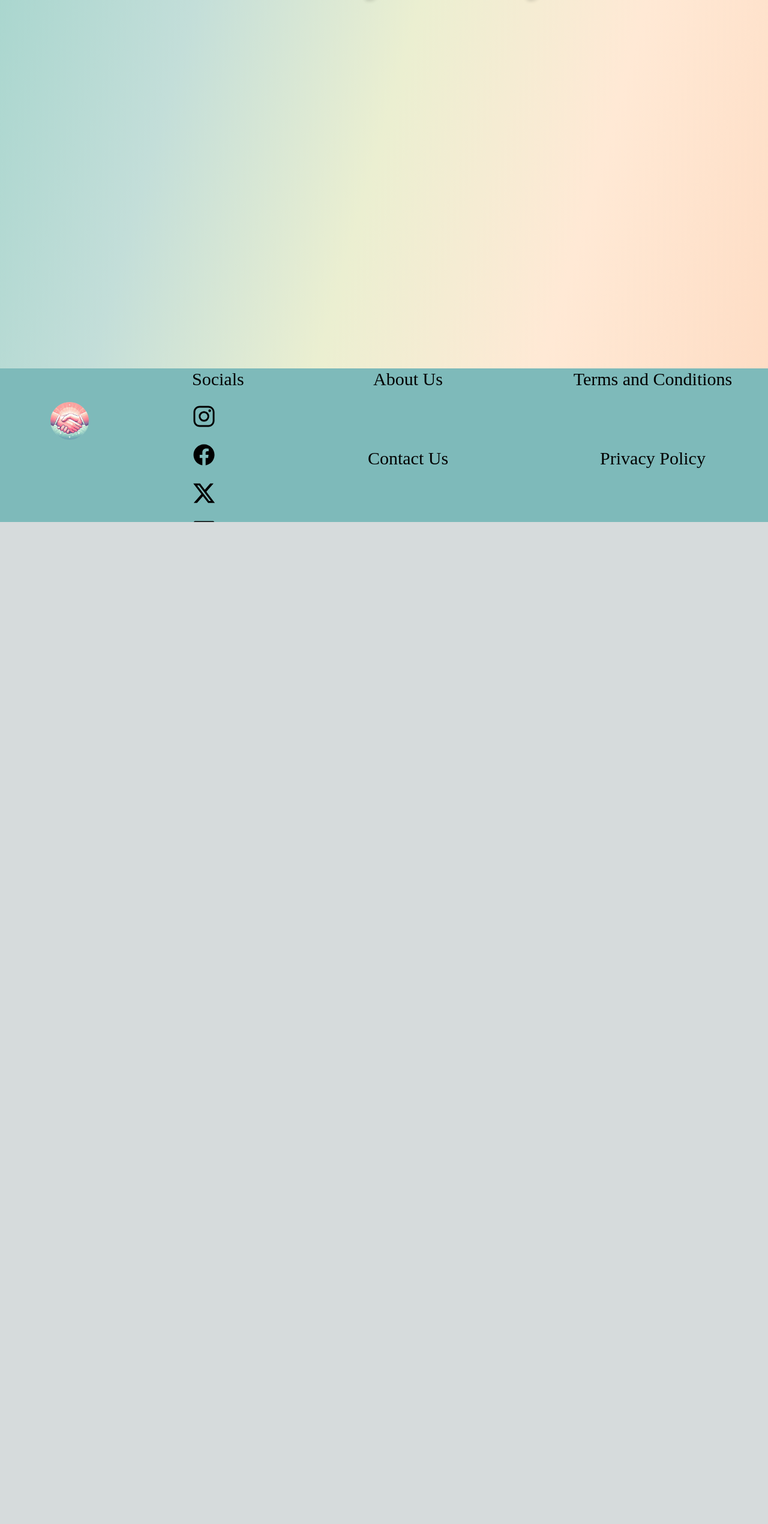
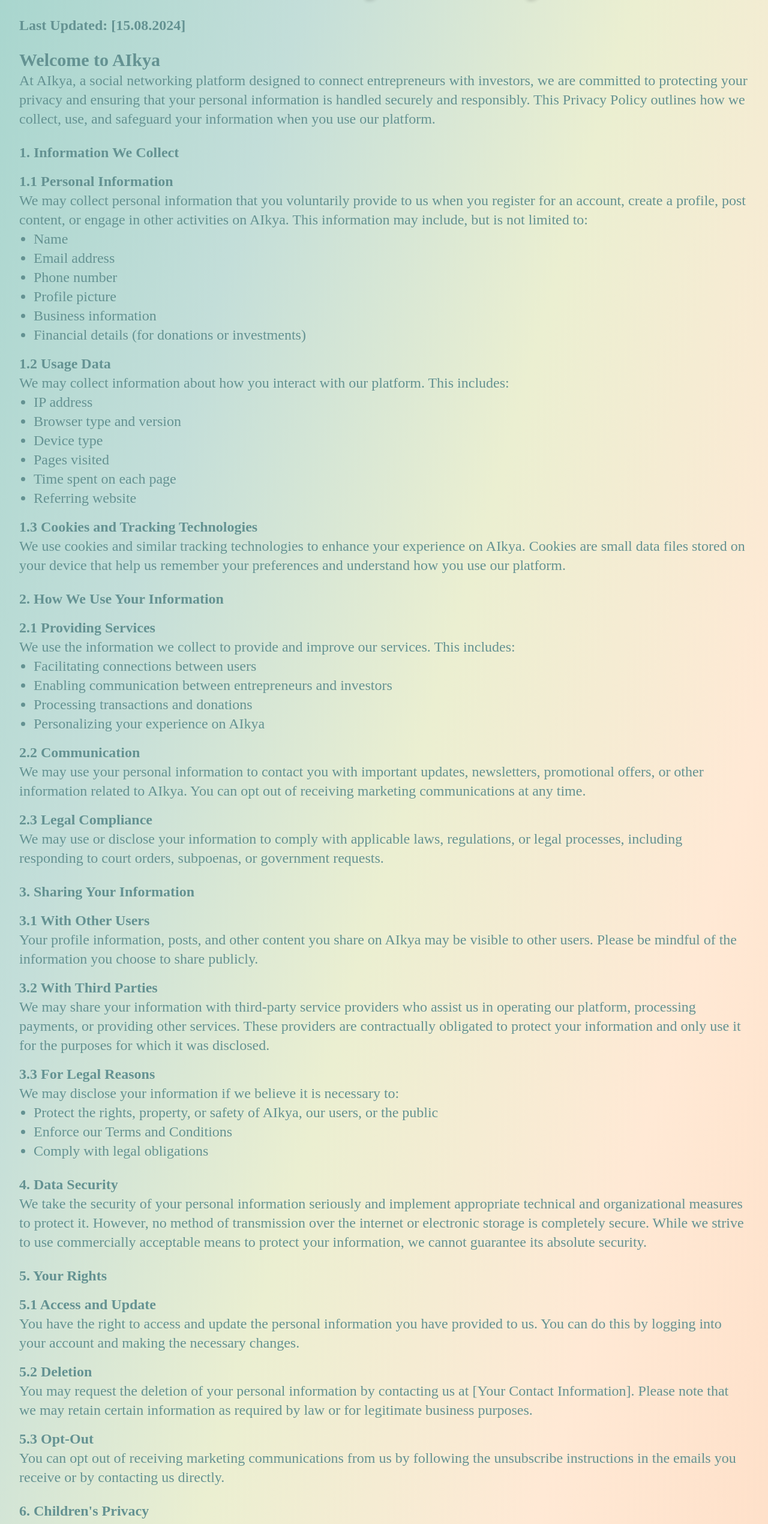
Before and after one commit to Priyosmita/AIkya, a Next.js app: page /pages/privacypolicy in a window 1280 px wide. Shown: the part 250-2790 px from the top of the page at 60% size. Before the commit the page ends 1120 px from the top, so only its background shows below. Built offline with nearby package versions, Linux system fonts and the light colour scheme; no server answers; a web font is replaced by a local one.

Commit message:
privacy policy styling

```diff
--- a/app/pages/privacypolicy/page.tsx
+++ b/app/pages/privacypolicy/page.tsx
@@ -19,6 +19,134 @@
                 <div className={`flex justify-center text-8xl text-white pt-12 text-shadow-md ${mounted ? 'cursor-default' : ''}`}>
                     Privacy Policy
                 </div>
+                <div className='mt-8 max-w-7xl text-[#649292] text-2xl'>
+                    <p><strong>Last Updated: [15.08.2024]</strong></p>
+
+                    <h2 className='text-3xl font-bold mt-6'>Welcome to AIkya</h2>
+                    <p>
+                        At AIkya, a social networking platform designed to connect entrepreneurs with investors, we are committed to protecting your privacy and ensuring that your personal information is handled securely and responsibly. This Privacy Policy outlines how we collect, use, and safeguard your information when you use our platform.
+                    </p>
+
+                    <h3 className='text-2xl font-semibold mt-6'>1. Information We Collect</h3>
+
+                    <h4 className='text-2xl font-semibold mt-4'>1.1 Personal Information</h4>
+                    <p>
+                        We may collect personal information that you voluntarily provide to us when you register for an account, create a profile, post content, or engage in other activities on AIkya. This information may include, but is not limited to:
+                    </p>
+                    <ul className='list-disc ml-6 text-2xl'>
+                        <li>Name</li>
+                        <li>Email address</li>
+                        <li>Phone number</li>
+                        <li>Profile picture</li>
+                        <li>Business information</li>
+                        <li>Financial details (for donations or investments)</li>
+                    </ul>
+
+                    <h4 className='text-2xl font-semibold mt-4'>1.2 Usage Data</h4>
+                    <p>
+                        We may collect information about how you interact with our platform. This includes:
+                    </p>
+                    <ul className='list-disc ml-6 text-2xl'>
+                        <li>IP address</li>
+                        <li>Browser type and version</li>
+                        <li>Device type</li>
+                        <li>Pages visited</li>
+                        <li>Time spent on each page</li>
+                        <li>Referring website</li>
+                    </ul>
+
+                    <h4 className='text-2xl font-semibold mt-4'>1.3 Cookies and Tracking Technologies</h4>
+                    <p>
+                        We use cookies and similar tracking technologies to enhance your experience on AIkya. Cookies are small data files stored on your device that help us remember your preferences and understand how you use our platform.
+                    </p>
+
+                    <h3 className='text-2xl font-semibold mt-6'>2. How We Use Your Information</h3>
+
+                    <h4 className='text-2xl font-semibold mt-4'>2.1 Providing Services</h4>
+                    <p>
+                        We use the information we collect to provide and improve our services. This includes:
+                    </p>
+                    <ul className='text-2xl list-disc ml-6'>
+                        <li>Facilitating connections between users</li>
+                        <li>Enabling communication between entrepreneurs and investors</li>
+                        <li>Processing transactions and donations</li>
+                        <li>Personalizing your experience on AIkya</li>
+                    </ul>
+
+                    <h4 className='text-2xl font-semibold mt-4'>2.2 Communication</h4>
+                    <p>
+                        We may use your personal information to contact you with important updates, newsletters, promotional offers, or other information related to AIkya. You can opt out of receiving marketing communications at any time.
+                    </p>
+
+                    <h4 className='text-2xl font-semibold mt-4'>2.3 Legal Compliance</h4>
+                    <p>
+                        We may use or disclose your information to comply with applicable laws, regulations, or legal processes, including responding to court orders, subpoenas, or government requests.
+                    </p>
+
+                    <h3 className='text-2xl font-semibold mt-6'>3. Sharing Your Information</h3>
+
+                    <h4 className='text-2xl font-semibold mt-4'>3.1 With Other Users</h4>
+                    <p>
+                        Your profile information, posts, and other content you share on AIkya may be visible to other users. Please be mindful of the information you choose to share publicly.
+                    </p>
+
+                    <h4 className='text-2xl font-semibold mt-4'>3.2 With Third Parties</h4>
+                    <p>
+                        We may share your information with third-party service providers who assist us in operating our platform, processing payments, or providing other services. These providers are contractually obligated to protect your information and only use it for the purposes for which it was disclosed.
+                    </p>
+
+                    <h4 className='text-2xl font-semibold mt-4'>3.3 For Legal Reasons</h4>
+                    <p>
+                        We may disclose your information if we believe it is necessary to:
+                    </p>
+                    <ul className='text-2xl list-disc ml-6'>
+                        <li>Protect the rights, property, or safety of AIkya, our users, or the public</li>
+                        <li>Enforce our Terms and Conditions</li>
+                        <li>Comply with legal obligations</li>
+                    </ul>
+
+                    <h3 className='text-2xl font-semibold mt-6'>4. Data Security</h3>
+                    <p>
+                        We take the security of your personal information seriously and implement appropriate technical and organizational measures to protect it. However, no method of transmission over the internet or electronic storage is completely secure. While we strive to use commercially acceptable means to protect your information, we cannot guarantee its absolute security.
+                    </p>
+
+                    <h3 className='text-2xl font-semibold mt-6'>5. Your Rights</h3>
+
+                    <h4 className='text-2xl font-semibold mt-4'>5.1 Access and Update</h4>
+                    <p>
+                        You have the right to access and update the personal information you have provided to us. You can do this by logging into your account and making the necessary changes.
+                    </p>
+
+                    <h4 className='text-2xl font-semibold mt-4'>5.2 Deletion</h4>
+                    <p>
+                        You may request the deletion of your personal information by contacting us at [Your Contact Information]. Please note that we may retain certain information as required by law or for legitimate business purposes.
+                    </p>
+
+                    <h4 className='text-2xl font-semibold mt-4'>5.3 Opt-Out</h4>
+                    <p>
+                        You can opt out of receiving marketing communications from us by following the unsubscribe instructions in the emails you receive or by contacting us directly.
+                    </p>
+
+                    <h3 className='text-2xl font-semibold mt-6'>6. Children's Privacy</h3>
+                    <p>
+                        AIkya is not intended for use by children under the age of 13. We do not knowingly collect personal information from children under 13. If we become aware that we have inadvertently collected personal information from a child under 13, we will take steps to delete it as soon as possible.
+                    </p>
+
+                    <h3 className='text-2xl font-semibold mt-6'>7. International Data Transfers</h3>
+                    <p>
+                        Your information may be transferred to and processed in countries other than your own. These countries may have data protection laws that are different from those in your country of residence. By using AIkya, you consent to the transfer of your information to these countries.
+                    </p>
+
+                    <h3 className='text-2xl font-semibold mt-6'>8. Changes to This Privacy Policy</h3>
+                    <p>
+                        We may update this Privacy Policy from time to time to reflect changes in our practices or for other operational, legal, or regulatory reasons. We will notify you of any material changes by posting the updated policy on our platform. Your continued use of AIkya after the changes take effect will constitute your acceptance of the revised policy.
+                    </p>
+
+                    <h3 className='text-2xl font-semibold mt-6'>9. Contact Us</h3>
+                    <p>
+                        If you have any questions or concerns about this Privacy Policy, please contact us <a className='font-bold' href='https://aikya-theta.vercel.app/pages/contactus'>here</a>.
+                    </p>
+                </div>
             </div>
             <Footer />
         </>
```
Also changed, not shown: app/pages/t&c/page.tsx (+14 -14 lines).
